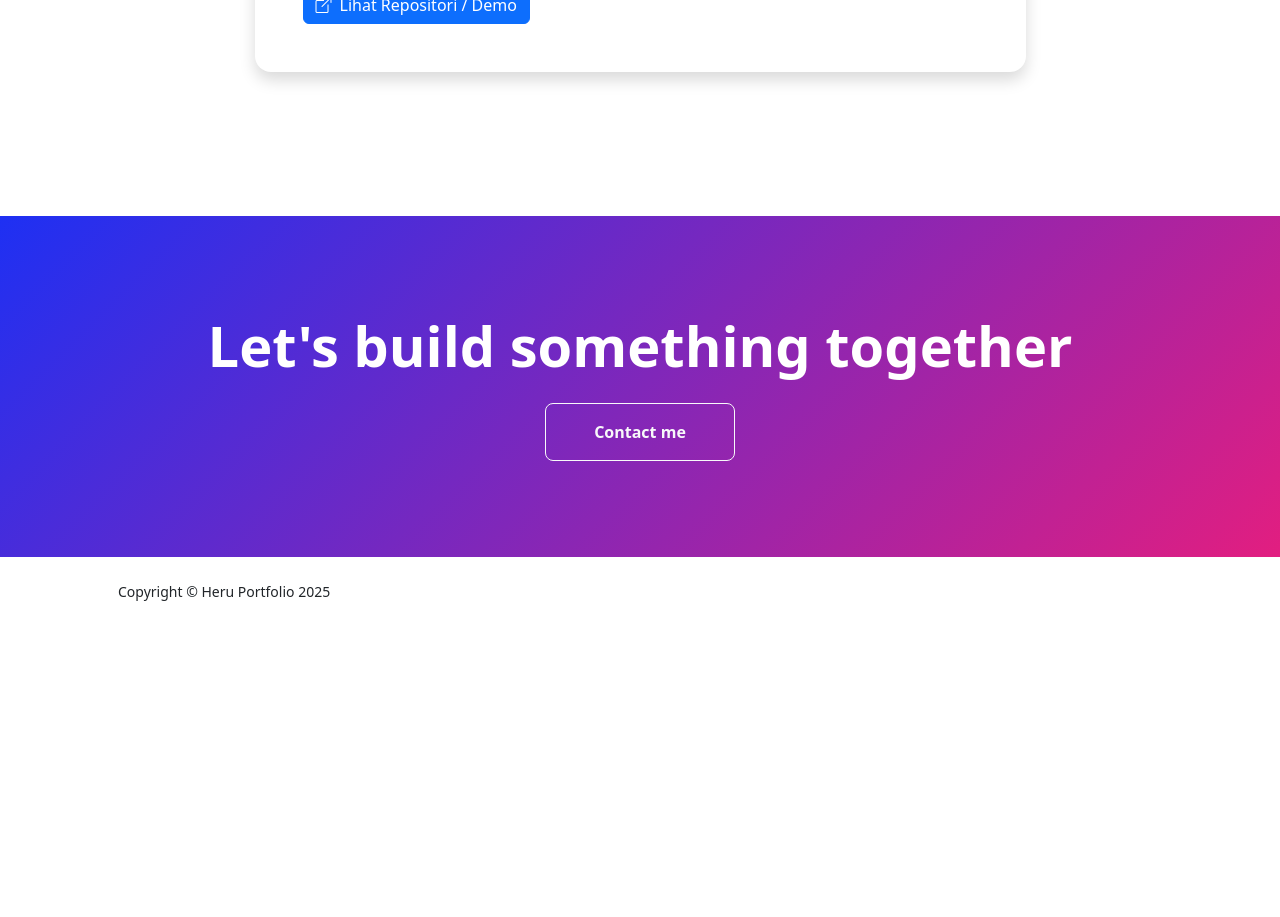
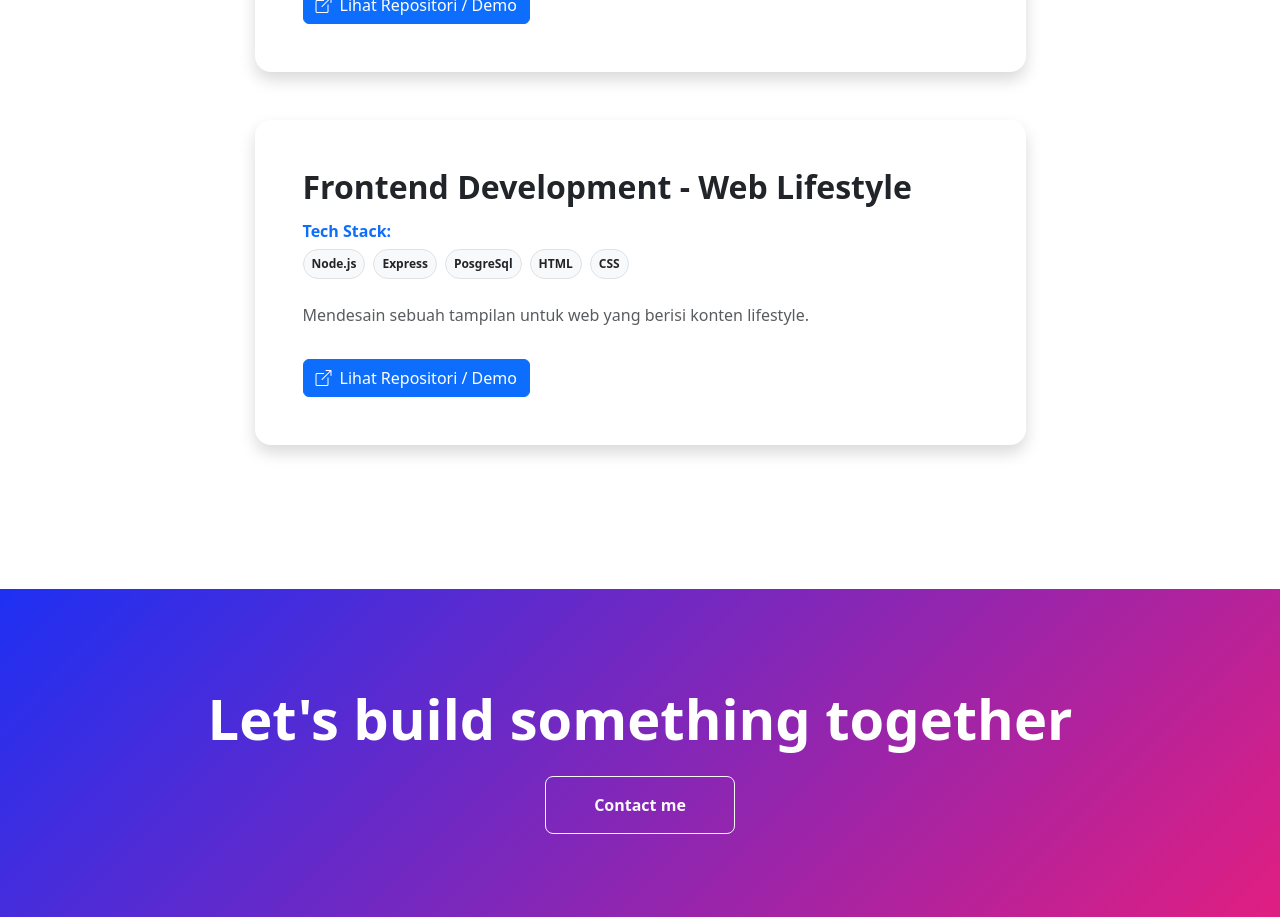
Before and after one commit to purnomoht17/portfolio-heru, a React (Vite) app: page /projects in a window 1280 px wide. Shown: the part 1080-1997 px from the top of the page. Before the commit the page ends 1706 px from the top, so only its background shows below. Built offline with nearby package versions, Linux system fonts and the light colour scheme.

Commit message:
add project

```diff
--- a/src/data/projectData.js
+++ b/src/data/projectData.js
@@ -15,4 +15,12 @@ export const projectsData = [
     filename: "project2.png",
     link: "https://github.com/purnomoht17/e-commerce-web-api.git",
   },
+    {
+    id: 3,
+    title: "Frontend Development - Web Lifestyle",
+    description: "Mendesain sebuah tampilan untuk web yang berisi konten lifestyle.",
+    techStack: ["Node.js", "Express", "PosgreSql", "HTML", "CSS"],
+    filename: "project3.png",
+    link: "https://github.com/purnomoht17/UAS-frontend-kelompok-8.git",
+  },
 ];
```
